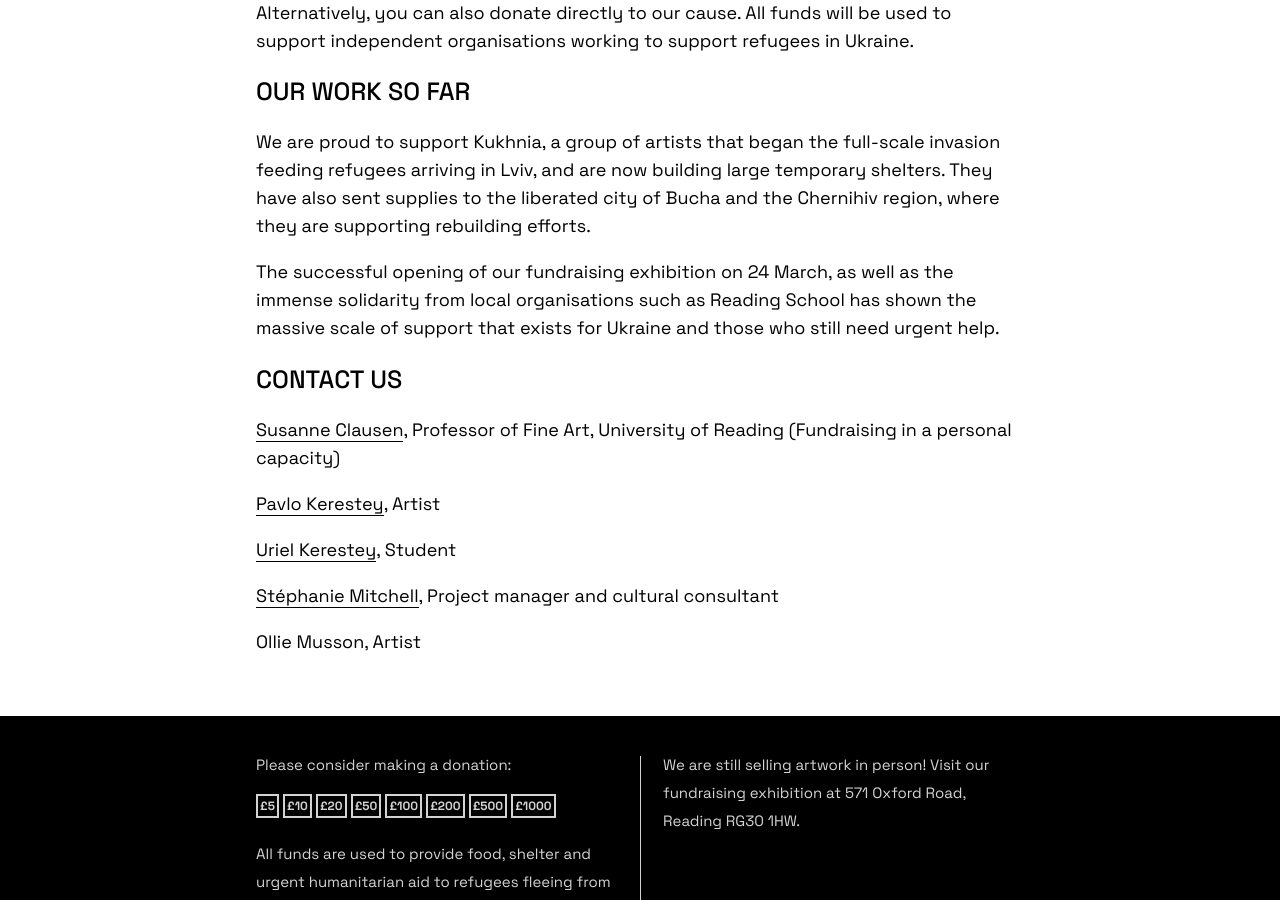
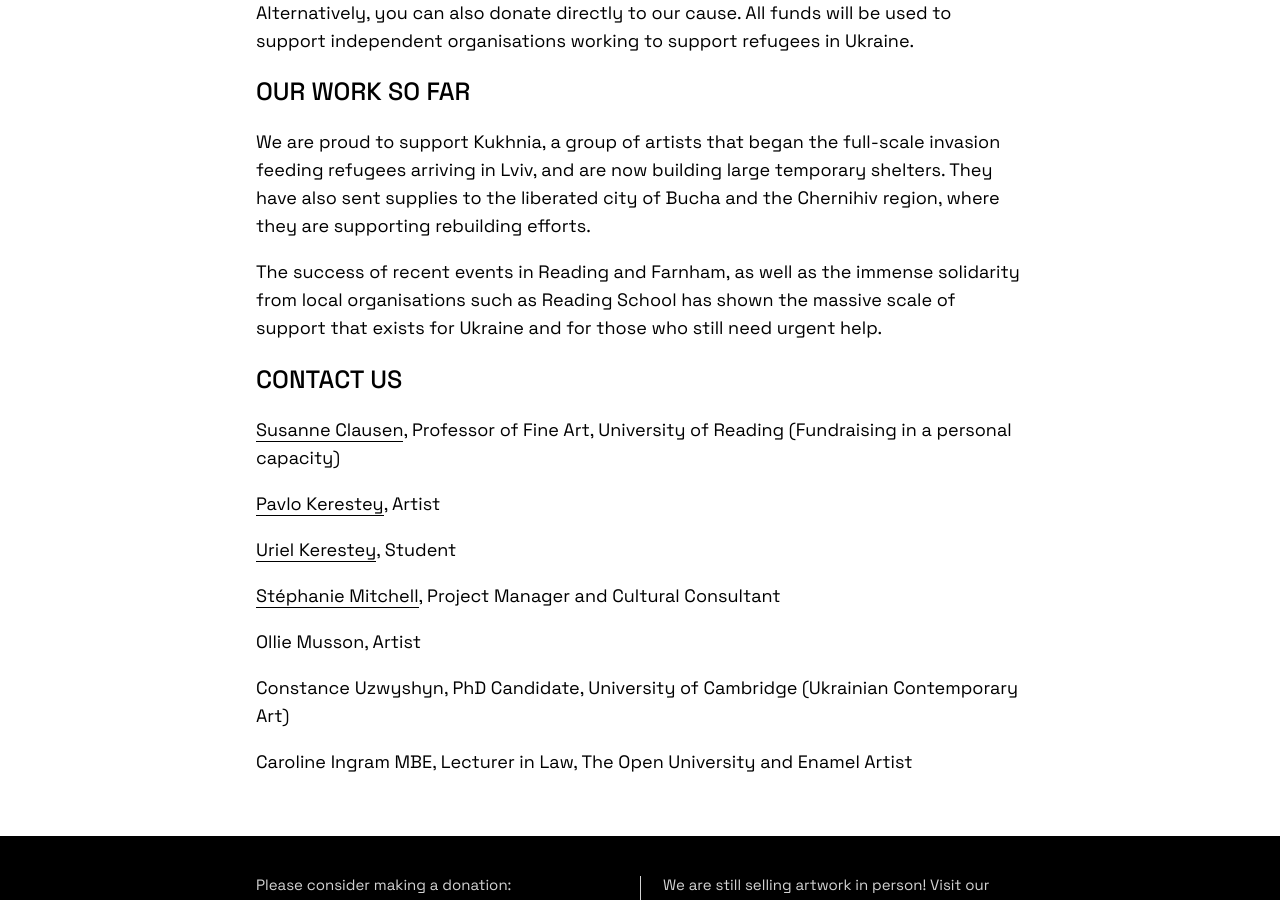
Before and after one commit to Zanemax/artists-for-ukraine, a Jekyll site: the page built from about.html, in a window 1280 px wide and 900 px high, scrolled down 881 px. Built offline with Jekyll 4.4.1, drawn with Linux system fonts in a browser that asks for light colours.

Commit message:
Updated 'About' page with updated members

```diff
--- a/about.html
+++ b/about.html
@@ -21,7 +21,7 @@ title: Artists for Ukraine | About
 
 <p>We are proud to support Kukhnia, a group of artists that began the full-scale invasion feeding refugees arriving in Lviv, and are now building large temporary shelters. They have also sent supplies to the liberated city of Bucha and the Chernihiv region, where they are supporting rebuilding efforts.</p>
 
-<p>The successful opening of our fundraising exhibition on 24 March, as well as the immense solidarity from local organisations such as Reading School has shown the massive scale of support that exists for Ukraine and those who still need urgent help.</p>
+<p>The success of recent events in Reading and Farnham, as well as the immense solidarity from local organisations such as Reading School has shown the massive scale of support that exists for Ukraine and for those who still need urgent help.</p>
 
 <h2>CONTACT US</h2>
 
@@ -31,6 +31,10 @@ title: Artists for Ukraine | About
 
 <p><a href="mailto:u.kerestey@gmail.com">Uriel Kerestey</a>, Student</p>
 
-<p><a href="mailto:steph@welikedetail.com">Stéphanie Mitchell</a>, Project manager and cultural consultant</p>
+<p><a href="mailto:steph@welikedetail.com">Stéphanie Mitchell</a>, Project Manager and Cultural Consultant</p>
 
 <p>Ollie Musson, Artist</p>
+
+<p>Constance Uzwyshyn, PhD Candidate, University of Cambridge (Ukrainian Contemporary Art)</p>
+
+<p>Caroline Ingram MBE, Lecturer in Law, The Open University and Enamel Artist</p>
```
